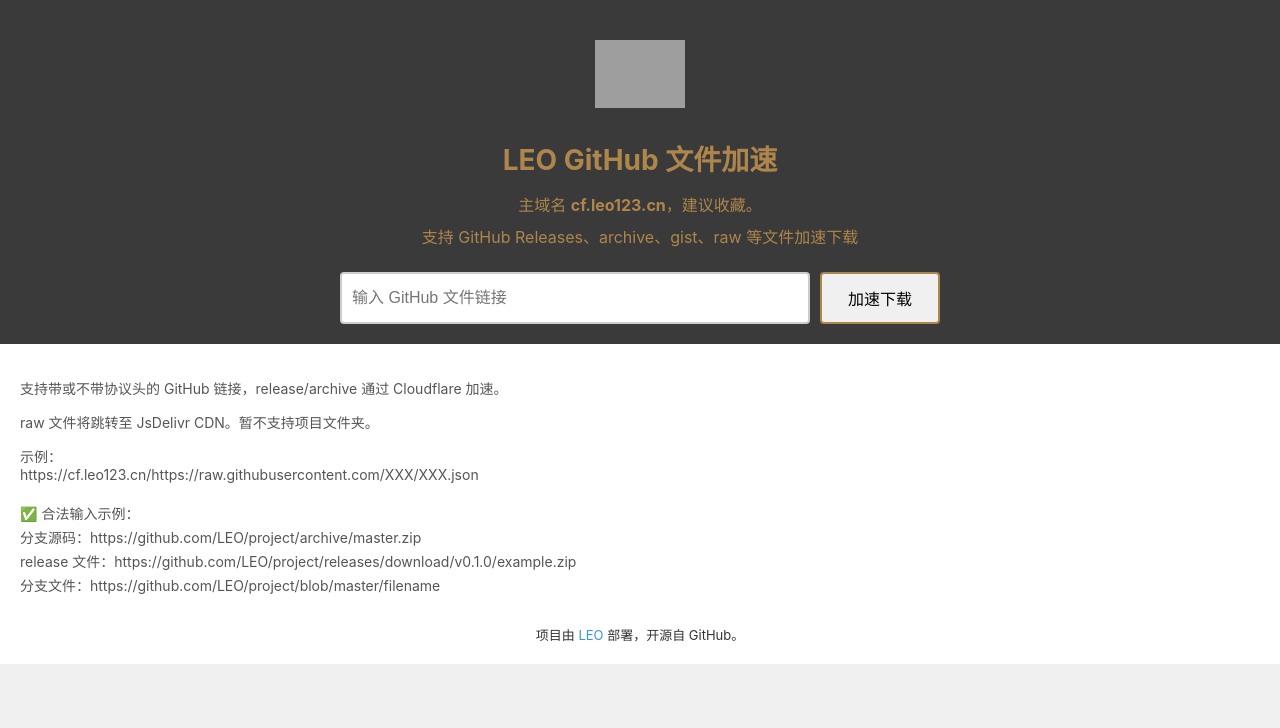
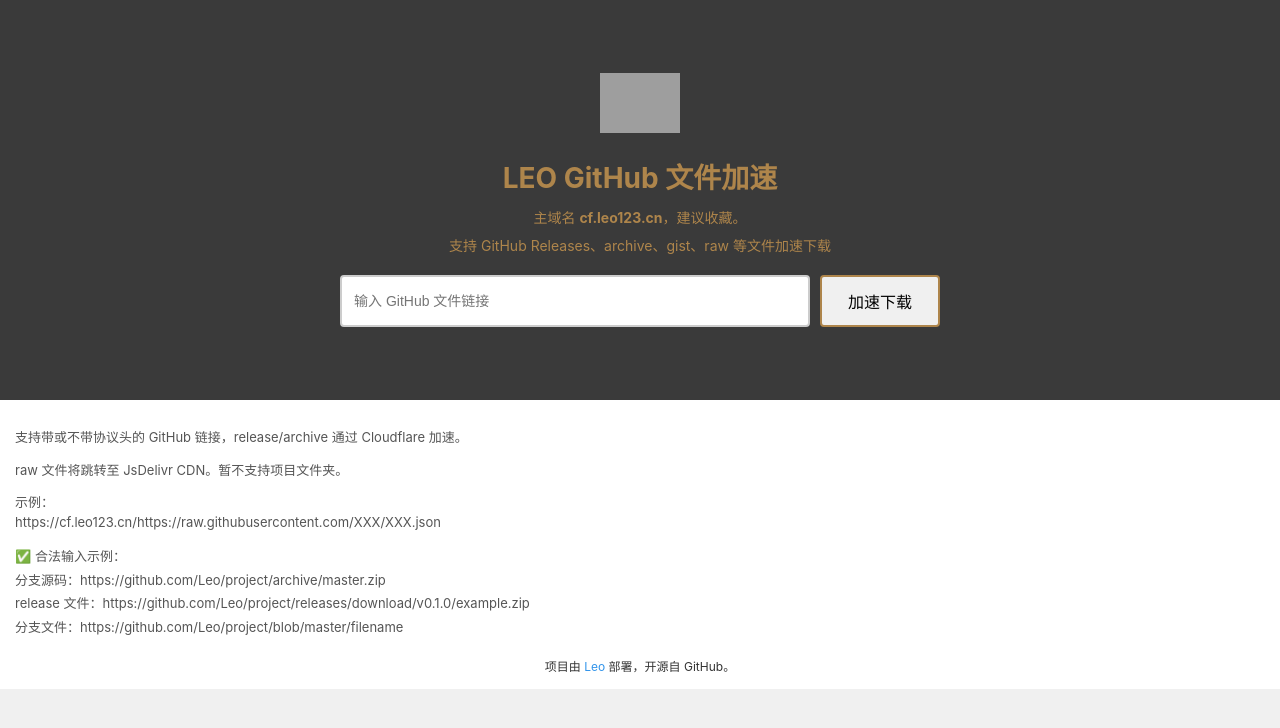
Before and after one commit to leotvgo/leopage, a plain HTML site: page index.html in a window 1280 px wide. Drawn offline with Linux system fonts and the light colour scheme; grey boxes are pictures that could not be loaded.

Commit message:
Update index.html

```diff
--- a/index.html
+++ b/index.html
@@ -1,8 +1,9 @@
+
 <!DOCTYPE html>
 <html lang="zh-Hans">
 <head>
   <meta charset="utf-8" />
-  <meta name="viewport" content="width=device-width, initial-scale=1.0" />
+  <meta name="viewport" content="width=device-width, initial-scale=1.0, maximum-scale=1.0, user-scalable=no" />
   <title>LEO GitHub 文件加速</title>
   <style>
     * {
@@ -23,42 +24,45 @@
       flex-direction: column;
       justify-content: center;
       align-items: center;
-      padding: 40px 20px 20px;
+      padding: 20px;
       background-color: #3a3a3a;
       color: #ae854b;
       text-align: center;
+      min-height: 50vh;
     }
 
     .logo {
-      width: 90px;
-      max-width: 25vw;
-      margin-bottom: 20px;
+      width: 80px;
+      max-width: 20vw;
+      margin-bottom: 15px;
     }
 
     h1 {
-      font-size: 28px;
-      margin: 10px 0;
+      font-size: 22px;
+      margin: 8px 0;
     }
 
     .description {
-      font-size: 16px;
+      font-size: 14px;
       margin: 4px 0;
+      line-height: 1.4;
     }
 
     form.block {
       display: flex;
       flex-direction: column;
       gap: 10px;
-      margin-top: 20px;
+      margin-top: 15px;
       width: 100%;
       max-width: 600px;
     }
 
     .url {
-      padding: 10px;
-      font-size: 16px;
+      padding: 12px;
+      font-size: 14px;
       border: 2px solid #ccc;
       border-radius: 4px;
+      width: 100%;
     }
 
     .url:focus {
@@ -74,6 +78,7 @@
       border-radius: 4px;
       cursor: pointer;
       transition: background-color 0.3s ease;
+      width: 100%;
     }
 
     .btn:hover {
@@ -82,24 +87,26 @@
     }
 
     .info-section {
-      padding: 20px;
-      font-size: 14px;
+      padding: 15px;
+      font-size: 13px;
       background-color: #fff;
     }
 
     .tips, .example {
       color: #555;
-      margin-bottom: 20px;
+      margin-bottom: 15px;
+      line-height: 1.5;
     }
 
     .example p {
       margin: 4px 0;
+      font-size: 13px;
     }
 
     footer {
       text-align: center;
-      margin-top: 30px;
-      font-size: 13px;
+      margin-top: 20px;
+      font-size: 12px;
     }
 
     footer a {
@@ -107,7 +114,35 @@
       text-decoration: none;
     }
 
-    @media (min-width: 600px) {
+    /* 移动端特定样式 */
+    @media (max-width: 480px) {
+      .flex {
+        padding: 15px 10px;
+      }
+
+      h1 {
+        font-size: 20px;
+      }
+
+      .description {
+        font-size: 13px;
+      }
+
+      .info-section {
+        padding: 10px;
+      }
+    }
+
+    /* PC端特定样式 */
+    @media (min-width: 768px) {
+      .flex {
+        padding: 40px 20px;
+      }
+
+      h1 {
+        font-size: 28px;
+      }
+
       form.block {
         flex-direction: row;
       }
@@ -117,7 +152,6 @@
       }
 
       .btn {
-        flex-shrink: 0;
         width: 120px;
       }
     }
@@ -131,6 +165,19 @@
       window.open(base + input);
       return false;
     }
+
+    // 设备检测
+    function detectDevice() {
+      const isMobile = /Android|webOS|iPhone|iPad|iPod|BlackBerry|IEMobile|Opera Mini/i.test(navigator.userAgent);
+      if (isMobile) {
+        document.documentElement.classList.add('mobile-device');
+      } else {
+        document.documentElement.classList.add('desktop-device');
+      }
+    }
+
+    // 页面加载时执行设备检测
+    window.addEventListener('DOMContentLoaded', detectDevice);
   </script>
 </head>
 <body>
@@ -155,12 +202,12 @@
     </div>
     <div class="example">
       <p>✅ 合法输入示例：</p>
-      <p>分支源码：https://github.com/LEO/project/archive/master.zip</p>
-      <p>release 文件：https://github.com/LEO/project/releases/download/v0.1.0/example.zip</p>
-      <p>分支文件：https://github.com/LEO/project/blob/master/filename</p>
+      <p>分支源码：https://github.com/Leo/project/archive/master.zip</p>
+      <p>release 文件：https://github.com/Leo/project/releases/download/v0.1.0/example.zip</p>
+      <p>分支文件：https://github.com/Leo/project/blob/master/filename</p>
     </div>
     <footer>
-      项目由 <a href="https://api.leo123.cn/" target="_blank">LEO</a> 部署，开源自 GitHub。
+      项目由 <a href="https://api.leo123.cn/" target="_blank">Leo</a> 部署，开源自 GitHub。
     </footer>
   </div>
 </body>
```
